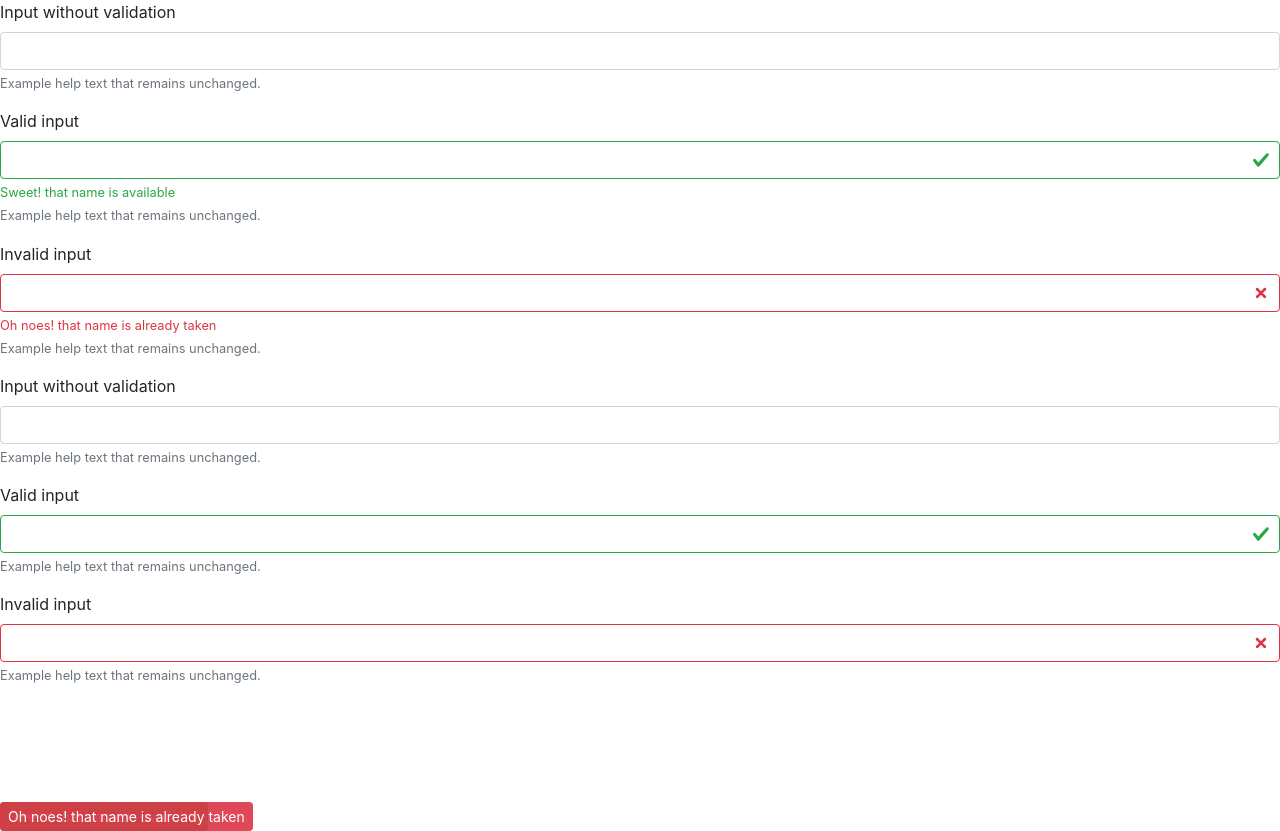
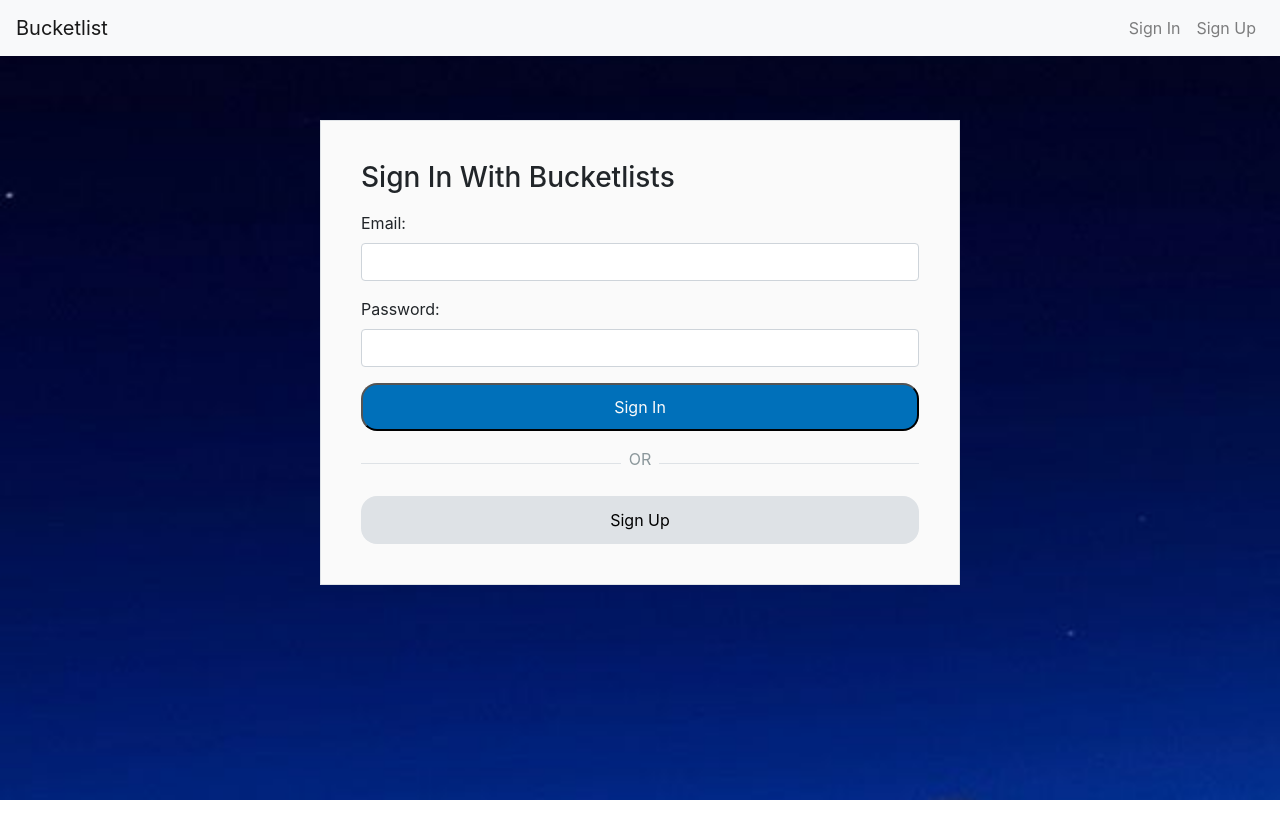
Before and after one commit to wanjikum/bucketlist-front-end, a React (Create React App) app: page /sign-in in a window 1280 px wide. After the commit the page ends 800 px from the top, so only its background shows below. Built offline with nearby package versions, Linux system fonts and the light colour scheme.

Commit message:
[feature] Add sign in page

```diff
--- a/src/app/bucketlist/sign-in/sign-in.jsx
+++ b/src/app/bucketlist/sign-in/sign-in.jsx
@@ -1,266 +1,162 @@
 import React from "react";
-import {
-  Form,
-  FormGroup,
-  Label,
-  Input,
-  FormFeedback,
-  FormText
-} from "reactstrap";
-// import { Formik, Form, Field, ErrorMessage } from "formik";
-// import styled from "styled-components";
-// import {
-//   Button,
-//   Form as ReactstrapForm,
-//   FormGroup,
-//   Label,
-//   Input,
-//   Col,
-//   Collapse,
-//   Navbar,
-//   NavbarToggler,
-//   NavbarBrand,
-//   Nav,
-//   NavItem,
-//   NavLink
-// } from "reactstrap";
-// import img from "../../public/images/beauti-1.jpg";
+import { Form } from "reactstrap";
+import { Formik, Field } from "formik";
+import styled from "styled-components";
 
-// const Container = styled.div`
-//   height: 100vh;
-//   width: 100%;
-//   display: flex;
-//   flex-direction: column;
-// `;
+import media from "../../utils/media";
+import { COOL_GREY, SILVER_GREY, WHITE_GREY } from "../../utils/colors";
 
-// const Header = styled.h1`
-//   color: black;
-// `;
+import img from "../../public/images/beauti-1.jpg";
 
-// const SubHeader = styled.h5`
-//   color: black;
-// `;
+import Button from "../../components/button/button";
+import CustomNav from "../../components/custom-nav/custom-nav";
+import CustomInputComponent from "../../components/custom-input/custom-input";
+import ButtonLink from "../../components/button/button-link";
 
-// const FieldWrapper = styled.div`
-//   margin-bottom: 0.5rem;
-// `;
+const Container = styled.div`
+  height: 100vh;
+  width: 100%;
+  display: flex;
+  flex-direction: column;
 
-// const InputLabel = styled(Label)`
-//   color: black;
-// `;
+  ${media.small`
+    background-image: url(${img});
+    background-size: cover;
+  `};
+`;
 
-// const ErrorMessageWrapper = styled.div`
-//   margin-bottom: 1rem;
-//   color: red;
-// `;
+const FormContainer = styled.div`
+  margin-top: 1rem;
+  padding: 1.5rem;
 
-// const Container1 = styled.div`
-//   flex: 1;
-//   background-image: url(${img});
-//   background-size: cover;
-// `;
+  ${media.small`
+    align-self: center;
+    border: 1px solid ${SILVER_GREY};
+    margin-top: 4rem;
+    padding: 2.5rem;
+    width: 40rem;
+    background: ${WHITE_GREY};
+  `};
+`;
 
-// const Container2 = styled.div`
-//   flex: 1;
-//   background: white;
-//   padding: 2.5rem;
-// `;
+const Header = styled.h3`
+  margin-bottom: 1rem;
+`;
 
-// const ButtonWrapper = styled(Button)`
-//   margin-left: 1rem;
-//   color: white;
-//   background: white;
-// `;
+const SeparatorContainer = styled.div`
+  display: flex;
+  margin: 1rem 0;
+`;
 
-// const Container4 = styled.div`
-//   display: flex;
-//   height: 100%;
-// `;
+const Separator = styled.hr`
+  background: ${SILVER_GREY};
+  border: none;
+  flex: 1;
+  height: 1px;
+`;
 
-// class CustomNav extends React.Component {
-//   constructor(props) {
-//     super(props);
+const SeparatorText = styled.span`
+  font-size: 1rem;
+  color: ${COOL_GREY};
+  margin: 0 1rem;
 
-//     this.toggle = this.toggle.bind(this);
-//     this.state = {
-//       isOpen: false
-//     };
-//   }
-//   toggle() {
-//     this.setState({
-//       isOpen: !this.state.isOpen
-//     });
-//   }
-//   render() {
-//     return (
-//       <div>
-//         <Navbar color="light" light expand="md">
-//           <NavbarBrand href="/">Bucketlist</NavbarBrand>
-//           <NavbarToggler onClick={this.toggle} />
-//           <Collapse isOpen={this.state.isOpen} navbar>
-//             <Nav className="ml-auto" navbar>
-//               <NavItem>
-//                 <NavLink href="#">Sign In</NavLink>
-//               </NavItem>
-//               <NavItem>
-//                 <NavLink href="/sign-up/">Sign Up</NavLink>
-//               </NavItem>
-//             </Nav>
-//           </Collapse>
-//         </Navbar>
-//       </div>
-//     );
-//   }
-// }
+  ${media.large`
+    margin: 0 0.5rem;
+  `};
+`;
 
-// const initialValues = {
-//   email: "",
-//   password: ""
-// };
+const CustomButton = styled(Button)`
+  height: 3rem;
+  font-size: 1rem;
+`;
 
-// const handleSubmit = values => {
-//   setTimeout(() => {
-//     alert(JSON.stringify(values, null, 2));
-//   }, 1000);
-// };
+const SignUpLink = styled(ButtonLink)`
+  height: 3rem;
+  font-size: 1rem;
+  background: ${SILVER_GREY};
 
-// const validateEmail = value => {
-//   let error;
-//   if (!value) {
-//     error = "Required";
-//   } else if (!/^[A-Z0-9._%+-]+@[A-Z0-9.-]+\.[A-Z]{2,4}$/i.test(value)) {
-//     error = "Invalid email address";
-//   } else if (value.length < 5) {
-//     error = "Email too short";
-//   } else if (value.length >= 30) {
-//     error = "Email too long";
-//   }
-//   return error;
-// };
+  ${media.small`
+    border-radius: 1rem;
+  `};
+`;
 
-// const validatePassword = value => {
-//   let error;
-//   if (!value) {
-//     error = "Required";
-//   } else if (value.length < 6) {
-//     error = "Password too short";
-//   } else if (value.length >= 15) {
-//     error = "Password too long";
-//   }
-//   return error;
-// };
+const validateEmail = value => {
+  let error;
+  if (!value) {
+    error = "Required";
+  } else if (!/^[A-Z0-9._%+-]+@[A-Z0-9.-]+\.[A-Z]{2,4}$/i.test(value)) {
+    error = "Invalid email address";
+  } else if (value.length < 5) {
+    error = "Email too short";
+  } else if (value.length >= 30) {
+    error = "Email too long";
+  }
+  return error;
+};
 
-// const SignIn = () => {
-//   return (
-//     <Container>
-//       <CustomNav />
-//       <Container4>
-//         <Container1>This is the image</Container1>
-//         <Container2>
-//           <Header>Sign In</Header>
-//           <SubHeader>Already a member? Sign in here</SubHeader>
-//           <Formik initialValues={initialValues} onSubmit={handleSubmit}>
-//             {({ values, errors }) => {
-//               console.log("matches>>>>", values);
-//               return (
-//                 <ReactstrapForm>
-//                   <Form>
-//                     <FormGroup>
-//                       <FieldWrapper>
-//                         <InputLabel sm={2} valid>Email:</InputLabel>
-//                         <Col md={6}>
-//                           <Field
-//                             name="email"
-//                             validate={validateEmail}
-//                             component={Input}
-//                           />
-//                         </Col>
-//                       </FieldWrapper>
-//                       <ErrorMessageWrapper>
-//                         <ErrorMessage name="email" />
-//                       </ErrorMessageWrapper>
-//                     </FormGroup>
-//                     <FormGroup>
-//                       <FieldWrapper>
-//                         <InputLabel sm={2}>Password:</InputLabel>
-//                         <Col md={6}>
-//                           <Field
-//                             name="password"
-//                             type="password"
-//                             validate={validatePassword}
-//                             component={Input}
-//                           />
-//                         </Col>
-//                       </FieldWrapper>
-//                       <ErrorMessageWrapper>
-//                         <ErrorMessage name="password" />
-//                       </ErrorMessageWrapper>
-//                     </FormGroup>
-//                     <ButtonWrapper>
-//                       <Button type="submit" size="lg" outline color="secondary">
-//                         Create Account
-//                       </Button>
-//                     </ButtonWrapper>
-//                   </Form>
-//                 </ReactstrapForm>
-//               );
-//             }}
-//           </Formik>
-//         </Container2>
-//       </Container4>
-//     </Container>
-//   );
-// };
+const validatePassword = value => {
+  let error;
+  if (!value) {
+    error = "Required";
+  } else if (value.length < 6) {
+    error = "Password too short";
+  } else if (value.length >= 15) {
+    error = "Password too long";
+  }
+  return error;
+};
 
-class Example extends React.Component {
-  render() {
-    return (
-      <Form>
-        <FormGroup>
-          <Label for="exampleEmail">Input without validation</Label>
-          <Input />
-          <FormFeedback>You will not be able to see this</FormFeedback>
-          <FormText>Example help text that remains unchanged.</FormText>
-        </FormGroup>
-        <FormGroup>
-          <Label for="exampleEmail">Valid input</Label>
-          <Input valid />
-          <FormFeedback valid>Sweet! that name is available</FormFeedback>
-          <FormText>Example help text that remains unchanged.</FormText>
-        </FormGroup>
-        <FormGroup>
-          <Label for="examplePassword">Invalid input</Label>
-          <Input invalid />
-          <FormFeedback>Oh noes! that name is already taken</FormFeedback>
-          <FormText>Example help text that remains unchanged.</FormText>
-        </FormGroup>
-        <FormGroup>
-          <Label for="exampleEmail">Input without validation</Label>
-          <Input />
-          <FormFeedback tooltip>You will not be able to see this</FormFeedback>
-          <FormText>Example help text that remains unchanged.</FormText>
-        </FormGroup>
-        <FormGroup>
-          <Label for="exampleEmail">Valid input</Label>
-          <Input valid />
-          <FormFeedback valid tooltip>
-            Sweet! that name is available
-          </FormFeedback>
-          <FormText>Example help text that remains unchanged.</FormText>
-        </FormGroup>
-        <FormGroup>
-          <Label for="examplePassword">Invalid input</Label>
-          <Input invalid />
-          <FormFeedback tooltip>
-            Oh noes! that name is already taken
-          </FormFeedback>
-          <FormText>Example help text that remains unchanged.</FormText>
-        </FormGroup>
-      </Form>
-    );
-  }
-}
+const initialValues = {
+  email: "",
+  password: ""
+};
 
-export default Example;
+const handleSubmit = values => {
+  setTimeout(() => {
+    alert(JSON.stringify(values, null, 2));
+  }, 1000);
+};
 
-// export default SignIn;
+const SignIn = () => {
+  return (
+    <Container>
+      <CustomNav />
+      <FormContainer>
+        <Header>Sign In With Bucketlists</Header>
+        <Formik
+          initialValues={initialValues}
+          onSubmit={handleSubmit}
+          render={props => (
+            <Form onSubmit={props.handleSubmit}>
+              <Field
+                type="email"
+                name="email"
+                id="email"
+                label="Email:"
+                validate={validateEmail}
+                component={CustomInputComponent}
+              />
+              <Field
+                type="password"
+                name="password"
+                id="password"
+                label="Password:"
+                validate={validatePassword}
+                component={CustomInputComponent}
+              />
+              <CustomButton type="submit">Sign In</CustomButton>
+              <SeparatorContainer>
+                <Separator />
+                <SeparatorText>OR</SeparatorText>
+                <Separator />
+              </SeparatorContainer>
+              <SignUpLink to="/sign-up/">Sign Up</SignUpLink>
+            </Form>
+          )}
+        />
+      </FormContainer>
+    </Container>
+  );
+};
+
+export default SignIn;
--- /dev/null
+++ b/src/app/components/button/button-link.jsx
@@ -0,0 +1,41 @@
+import styled from "styled-components";
+import { Link } from "react-router-dom";
+
+import {
+  COOL_GREY,
+  DARK_GREY,
+  SILVER_GREY,
+  WHITE,
+  BLACK
+} from "../../utils/colors";
+
+const CustomButtonLink = styled(Link)`
+  align-items: center;
+  background: ${WHITE};
+  border-radius: 0.5rem;
+  color: ${BLACK};
+  display: flex;
+  justify-content: center;
+  height: 3.5rem;
+  width: 100%;
+  font-size: 1.5rem;
+
+  &:hover {
+    background: ${SILVER_GREY};
+    cursor: ${props => (props.disabled ? "cursor" : "pointer")};
+    transition: all 0.3s ease;
+  }
+
+  &:active {
+    background: ${DARK_GREY};
+    outline: none;
+  }
+
+  &:disabled {
+    background-color: ${SILVER_GREY};
+    color: ${COOL_GREY};
+    box-shadow: none;
+  }
+`;
+
+export default CustomButtonLink;
--- /dev/null
+++ b/src/app/components/button/button.jsx
@@ -0,0 +1,46 @@
+import styled from "styled-components";
+
+import media from "../../utils/media";
+import {
+  COOL_GREY,
+  DARK_GREY,
+  BLACK,
+  WHITE_GREY,
+  BLUE,
+  SILVER_GREY
+} from "../../utils/colors";
+
+const Button = styled.button`
+  align-items: center;
+  background: ${BLUE};
+  border-radius: 0.5rem;
+  color: ${WHITE_GREY};
+  display: flex;
+  justify-content: center;
+  height: 3.5rem;
+  width: 100%;
+  font-size: 1.5rem;
+
+  ${media.small`
+    border-radius: 1rem;
+  `};
+
+  &:hover {
+    background: ${BLACK};
+    cursor: ${props => (props.disabled ? "cursor" : "pointer")};
+    transition: all 0.3s ease;
+  }
+
+  &:active {
+    background: ${DARK_GREY};
+    outline: none;
+  }
+
+  &:disabled {
+    background-color: ${SILVER_GREY};
+    color: ${COOL_GREY};
+    box-shadow: none;
+  }
+`;
+
+export default Button;
--- /dev/null
+++ b/src/app/components/custom-input/custom-input.jsx
@@ -0,0 +1,27 @@
+import React from "react";
+import { FormGroup, Label, Input, FormFeedback } from "reactstrap";
+
+const CustomInputComponent = ({
+  field, // { name, value, onChange, onBlur }
+  form, // also values, setXXXX, handleXXXX, dirty, isValid, status, etc.
+  label,
+  children,
+  ...props
+}) => {
+  const { touched, errors } = form;
+  const invalid =
+    typeof (touched[field.name] && errors[field.name]) === "string";
+  const valid = !errors[field.name] && touched[field.name];
+
+  return (
+    <FormGroup>
+      <Label for={field.name}>{label}</Label>
+      <Input valid={valid} invalid={invalid} {...field} {...props}>
+        {children}
+      </Input>
+      <FormFeedback>{errors[field.name]}</FormFeedback>
+    </FormGroup>
+  );
+};
+
+export default CustomInputComponent;
--- a/src/app/components/custom-nav/custom-nav.jsx
+++ b/src/app/components/custom-nav/custom-nav.jsx
@@ -19,7 +19,7 @@ const CustomNav = () => {
   return (
     <div>
       <Navbar color="light" light expand="md">
-        <NavbarBrand href="#">Bucketlist</NavbarBrand>
+        <NavbarBrand href="/">Bucketlist</NavbarBrand>
         <NavbarToggler onClick={handleClick} />
         <Collapse isOpen={isOpen} navbar>
           <Nav className="ml-auto" navbar>
--- a/src/app/components/typography/typography.jsx
+++ b/src/app/components/typography/typography.jsx
@@ -1,5 +1,5 @@
 import styled from "styled-components";
-import { WHITE_GREY, SILVER } from "../../utils/colors";
+import { WHITE_GREY } from "../../utils/colors";
 
 export const Header = styled.h1`
   color: ${WHITE_GREY};
--- a/src/app/utils/colors.js
+++ b/src/app/utils/colors.js
@@ -2,6 +2,7 @@ export const RED = "#ED0025";
 export const CHARCOAL_GREY = "#313537";
 export const WHITE = "#FFFFFF";
 export const BLACK = "#000000";
+export const BLUE = "#0070BA";
 
 // Secondary colours
 export const CHERRY_RED = "#D40021";
```
Also changed, not shown: src/app/bucketlist/home-page/home-page.jsx (+2 -38 lines).
